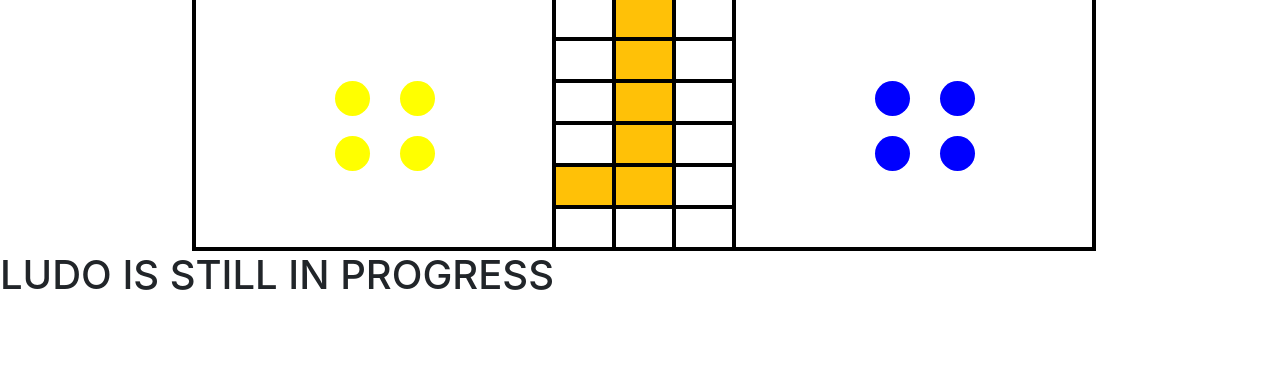
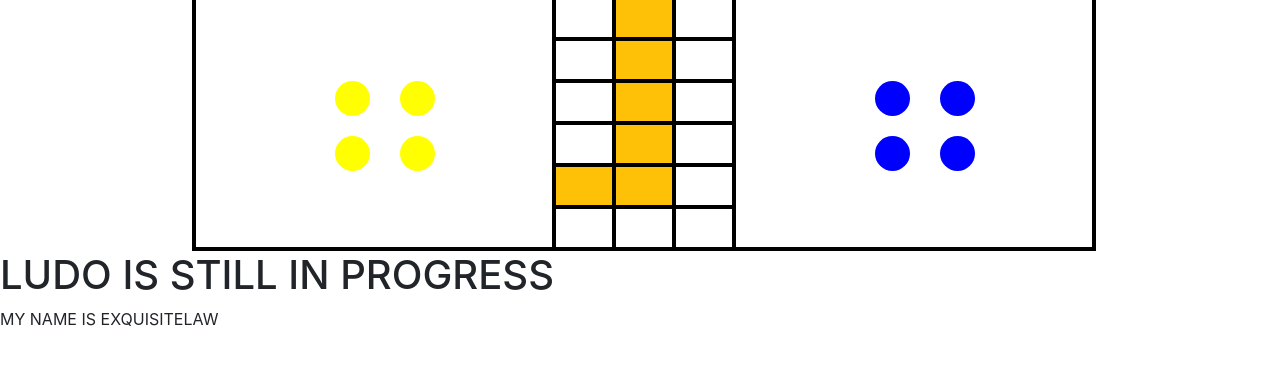
Before and after one commit to Ebencharger/Ludo, a plain HTML site: page index.html in a window 1280 px wide. Shown: the part 383-748 px from the top of the page. Drawn offline with Linux system fonts and the light colour scheme.

Commit message:
Second mf

```diff
--- a/index.html
+++ b/index.html
@@ -326,6 +326,8 @@
         </div>
     </div>
     <h1>LUDO IS STILL IN PROGRESS</h1>
+    <p>MY NAME IS EXQUISITELAW </p>
+
 
     <script src="ludomove.js"></script>
 </body>
```
